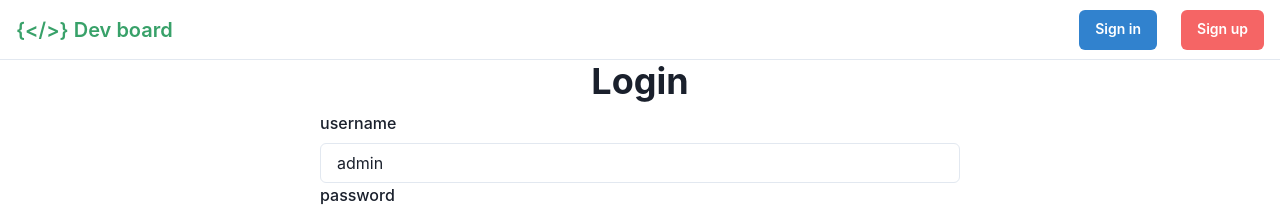
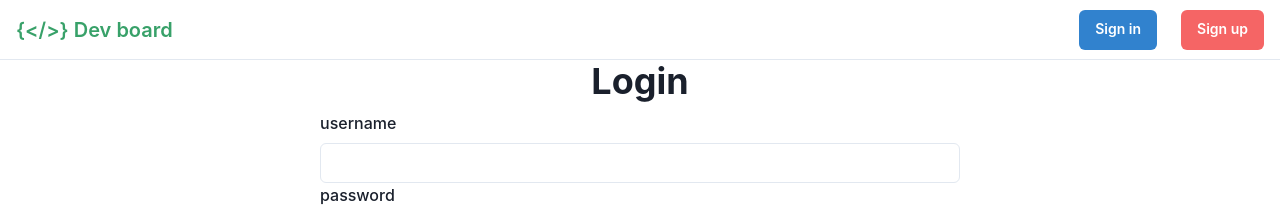
Before and after one commit to goto-eof/dev_board_ts_react, a React (Create React App) app: page /login in a window 1280 px wide. Shown: the top 215 px of the page. Built offline with nearby package versions, Linux system fonts and the light colour scheme.

Commit message:
chore: configuration update

```diff
--- a/docker-compose.yml
+++ b/docker-compose.yml
@@ -4,6 +4,6 @@ services:
     build:
       dockerfile: Dockerfile
       context: .
-    image: andre-i.dev-new
+    image: dev-boar-ts-react
     ports:
-      - '8081:80'
+      - '8082:80'
--- a/src/components/LoginForm.tsx
+++ b/src/components/LoginForm.tsx
@@ -8,7 +8,7 @@ import {
   Heading,
   Button,
 } from '@chakra-ui/react';
-import { useEffect, useState } from 'react';
+import { useState } from 'react';
 import { useNavigate } from 'react-router-dom';
 import GenericService from '../service/GenerciService';
 import Result from '../core/ResultI';
@@ -22,8 +22,8 @@ export default function LoginForm({
   toggleChangedLocalStorage,
 }: LoginFormProps) {
   const [states, setStates] = useState({
-    username: 'admin',
-    password: 'password',
+    username: '',
+    password: '',
     error: new Map<string, boolean>(),
     isInvalid: false,
     columns: Array<ColumnResponseI>(),
```
